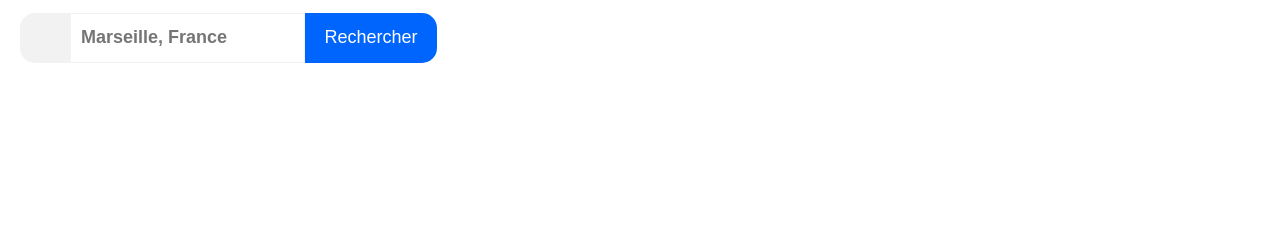
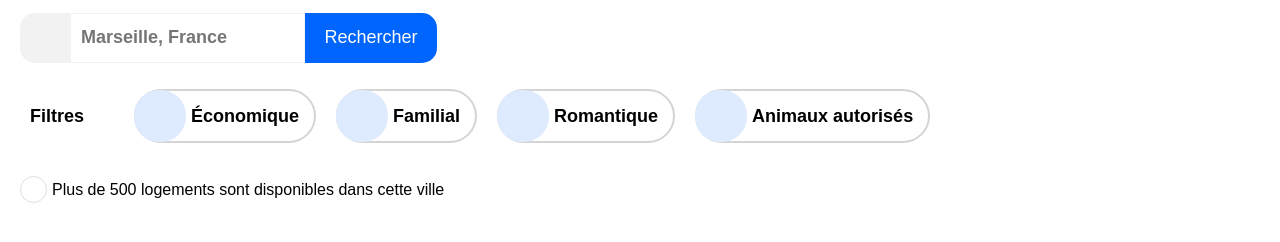
Before and after one commit to Stealian/GwenaelleDuchemin_2_14092021, a plain HTML site: page index.html in a window 1280 px wide. Shown: the part 168-410 px from the top of the page. Drawn offline with Linux system fonts and the light colour scheme; some icons are missing; a web font is replaced by a local one.

Commit message:
mise en forme filtres

```diff
--- a/index.html
+++ b/index.html
@@ -41,6 +41,35 @@
                 <div class="icon-search"><i class="fas fa-search"></i></div>
             </form>
             </div>
+
+            <!--Filters-->
+            <section class="filtres">
+                <h3>Filtres</h3>
+                <div class="filtres-selection">
+                    <i class="fas fa-money-bill-wave filtres-icons"></i>
+                    <div class="filtres-texte">Économique</div>
+                </div>
+                <div class="filtres-selection">
+                    <i class="fas fa-child filtres-icons"></i>
+                    <div class="filtres-texte">Familial</div>
+                </div>
+                <div class="filtres-selection">
+                    <i class="fas fa-heart filtres-icons"></i>
+                    <div class="filtres-texte">Romantique</div>
+                </div>
+                <div class="filtres-selection">
+                    <i class="fas fa-dog filtres-icons"></i>
+                    <div class="filtres-texte">Animaux autorisés</div>
+                </div>
+            </section>
+
+            <!--Banner-->
+            <div class="header-banniere">
+                <div class="icon">
+                    <i class="fas fa-info"></i>
+                </div>
+                <p>Plus de 500 logements sont disponibles dans cette ville</p>
+            </div>
         </header>
     </main>
 </html>
--- a/style.css
+++ b/style.css
@@ -166,3 +166,93 @@ input.btn-search:focus{
 }
 
 /* HEADER'S FILTERS */
+
+.filtres {
+    display: flex;
+    align-items: center;
+    flex-wrap: wrap;
+    margin: 25px 0 20px 10px;
+}
+
+.filtres h3 {
+    margin-right: 50px;
+    font-size: 18px;
+    font-weight: bolder;
+}
+
+.filtres-texte {
+    font-size: 18px;
+    font-weight: bolder;
+    padding: 0 10px;
+}
+
+.filtres-selection {
+    height: 50px;
+    border: 2px solid #d4d4d4;
+    border-radius: 30px;
+    margin-right: 20px;
+    display: flex;
+    align-items: center;
+    justify-content: space-around;
+    padding: 0 10px 0 0;
+}
+
+.filtres-selection:hover {
+    cursor: pointer;
+    background-color: #deebff;
+    transition: all .3s ease-in-out;
+}
+
+.filtres-selection:hover i {
+    background-color: #0065fc;
+    color: white;
+    transition: all .3s ease-in-out;
+}
+
+.filtres-icons {
+    border-radius: 25px;
+    width: 52px;
+    height: 52px;
+    color: #0065fc;
+    background-color: #deebff;
+    margin-left: -2px;
+}
+
+.filtres-selection i {
+    display: flex;
+    justify-content: center;
+    align-items: center;
+}
+
+.filtres-texte {
+    padding: 0 5px;
+}
+
+/* HEADER'S BANNER */
+
+.header-banniere {
+    display: flex;
+    align-items: center;
+    font-size: 60%;
+    margin-bottom: 25px;
+}
+
+.header-banniere i {
+    color: #0065fc;
+}
+
+.icon i {
+    display: flex;
+    justify-content: center;
+    align-items: center;
+    width: 25px;
+    height: 25px;
+    border-radius: 25px;
+    border: 1px solid #dcdee0;
+    margin: 0 5px 0 0;
+}
+
+.header-banniere p {
+    font-size: 16px;
+    font-weight: 500;
+}
```
